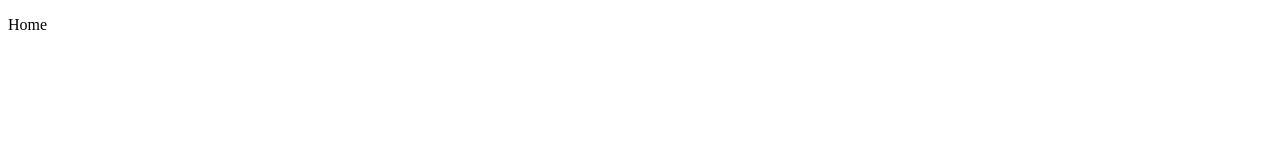
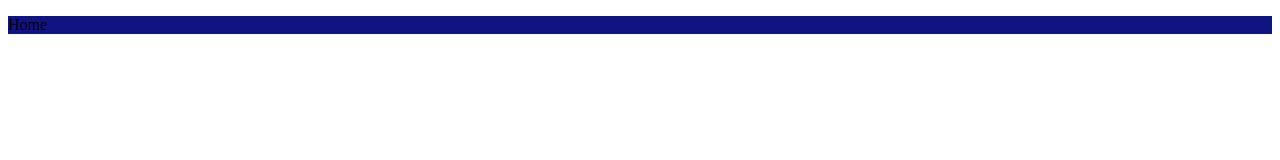
Before and after one commit to Yum-Yu/Yum-Yu.github.io, a plain HTML site: page index.html in a window 1280 px wide. Drawn offline with Linux system fonts and the light colour scheme.

Commit message:
Update index.html
Put css in html file

```diff
--- a/index.html
+++ b/index.html
@@ -2,6 +2,13 @@
 <html>
     <head>
         <title>Welcome To Gamers Delight</title>
+        <style>
+            #hotbar {
+                width: 100%;
+                height: 5%;
+                background-color: #101483;
+            }
+        </style>
     </head>
     <body>
         <div id="hotbar"><p id="Pita-Bagel">Home</p></div>
```
